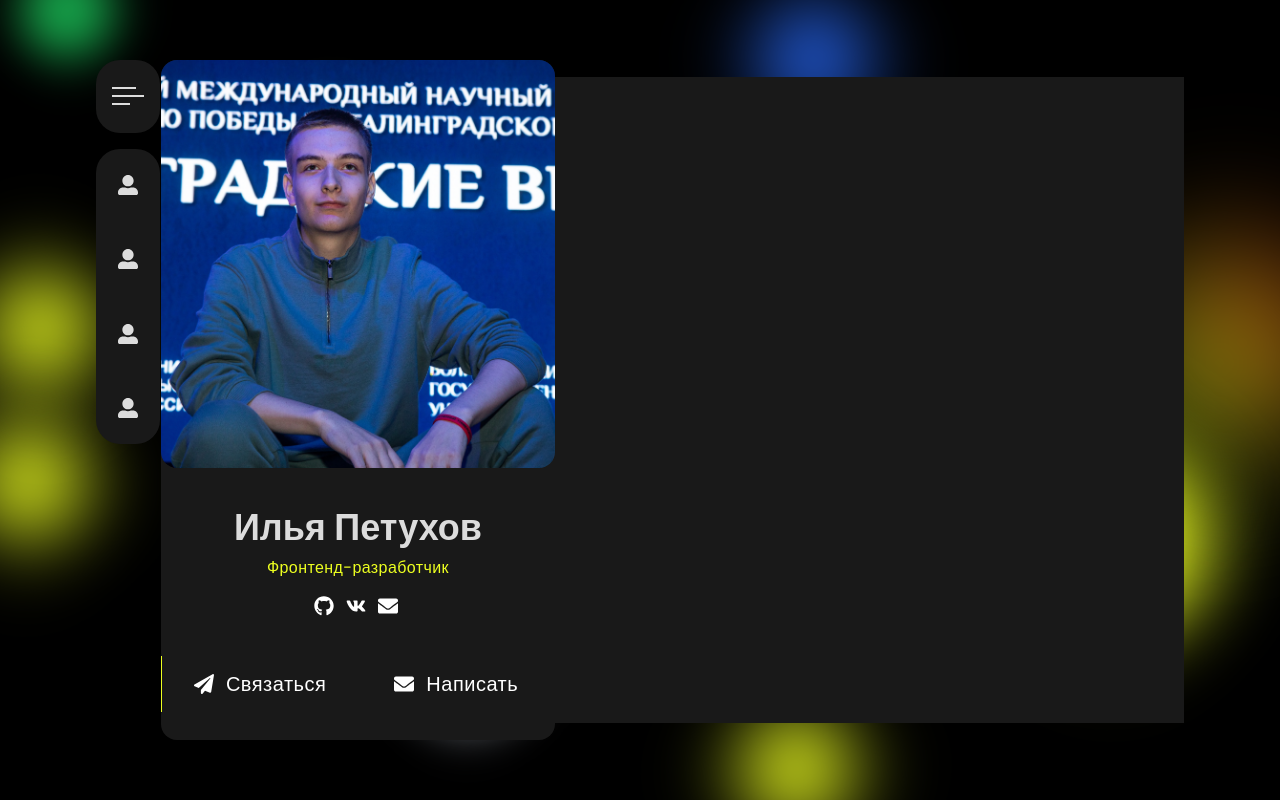
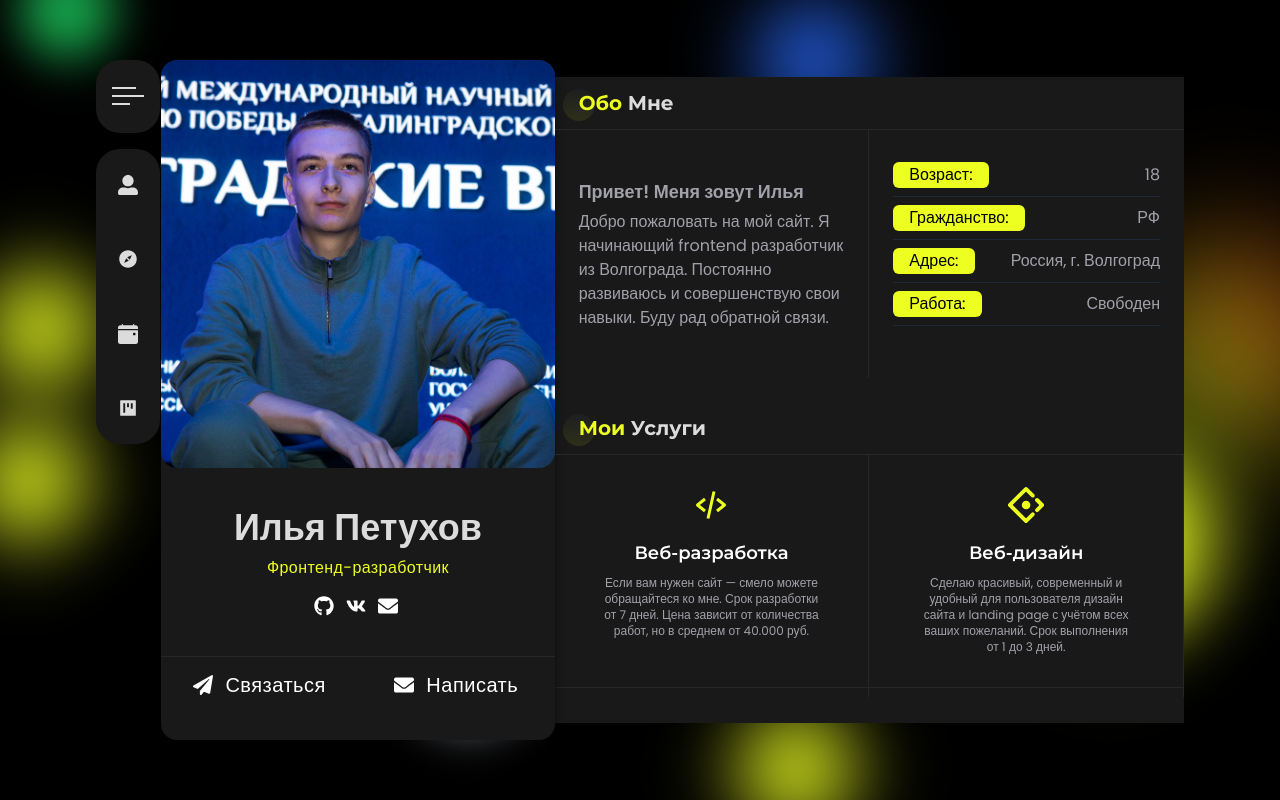
Before and after one commit to ilyapetuchov0/portfolio-vk, a React (Create React App) app: page / in a window 1280 px wide. Built offline with nearby package versions, Linux system fonts and the light colour scheme.

Commit message:
Added full content to about page

```diff
--- a/package.json
+++ b/package.json
@@ -10,6 +10,7 @@
     "react-dom": "^18.2.0",
     "react-icons": "^4.7.1",
     "react-scripts": "5.0.1",
+    "tailwind-scrollbar": "^2.1.0",
     "web-vitals": "^2.1.4"
   },
   "scripts": {
--- a/src/Home.js
+++ b/src/Home.js
@@ -2,6 +2,9 @@ import React from 'react'
 import Left from './components/home/Left'
 
 import { FaUserAlt } from 'react-icons/fa'
+import { AiFillCompass, AiFillProject } from 'react-icons/ai'
+import { BsFillCalendarEventFill } from 'react-icons/bs'
+import About from './components/about/About'
 
 const Home = () => {
   return (
@@ -18,16 +21,20 @@ const Home = () => {
           {/* Другие иконки */}
           <div className="w-full h-80 bg-bodyColor rounded-3xl py-6 flex flex-col items-center justify-between">
             <span className="w-full h-6 text-textColor text-xl flex items-center justify-center hover:text-designColor duration-300 cursor-pointer relative group"><FaUserAlt /><span className="absolute text-black font-medium text-sm bg-designColor px-2 py-[3px] rounded-xl left-0 translate-x-8 group-hover:translate-x-12 transition-all duration-300 z-20 opacity-0 group-hover:opacity-100">О себе</span></span>
-            <span className="w-full h-6 text-textColor text-xl flex items-center justify-center hover:text-designColor duration-300 cursor-pointer relative group"><FaUserAlt /><span className="absolute text-black font-medium text-sm bg-designColor px-2 py-[3px] rounded-xl left-0 translate-x-8 group-hover:translate-x-12 transition-all duration-300 z-20 opacity-0 group-hover:opacity-100">Навыки</span></span>
-            <span className="w-full h-6 text-textColor text-xl flex items-center justify-center hover:text-designColor duration-300 cursor-pointer relative group"><FaUserAlt /><span className="absolute text-black font-medium text-sm bg-designColor px-2 py-[3px] rounded-xl left-0 translate-x-8 group-hover:translate-x-12 transition-all duration-300 z-20 opacity-0 group-hover:opacity-100">Конкурсы</span></span>
-            <span className="w-full h-6 text-textColor text-xl flex items-center justify-center hover:text-designColor duration-300 cursor-pointer relative group"><FaUserAlt /><span className="absolute text-black font-medium text-sm bg-designColor px-2 py-[3px] rounded-xl left-0 translate-x-8 group-hover:translate-x-12 transition-all duration-300 z-20 opacity-0 group-hover:opacity-100">Работы</span></span>
+            <span className="w-full h-6 text-textColor text-xl flex items-center justify-center hover:text-designColor duration-300 cursor-pointer relative group"><AiFillCompass /><span className="absolute text-black font-medium text-sm bg-designColor px-2 py-[3px] rounded-xl left-0 translate-x-8 group-hover:translate-x-12 transition-all duration-300 z-20 opacity-0 group-hover:opacity-100">Навыки</span></span>
+            <span className="w-full h-6 text-textColor text-xl flex items-center justify-center hover:text-designColor duration-300 cursor-pointer relative group"><BsFillCalendarEventFill /><span className="absolute text-black font-medium text-sm bg-designColor px-2 py-[3px] rounded-xl left-0 translate-x-8 group-hover:translate-x-12 transition-all duration-300 z-20 opacity-0 group-hover:opacity-100">Конкурсы</span></span>
+            <span className="w-full h-6 text-textColor text-xl flex items-center justify-center hover:text-designColor duration-300 cursor-pointer relative group"><AiFillProject /><span className="absolute text-black font-medium text-sm bg-designColor px-2 py-[3px] rounded-xl left-0 translate-x-8 group-hover:translate-x-12 transition-all duration-300 z-20 opacity-0 group-hover:opacity-100">Работы</span></span>
           </div>
         </div>
         <div className="w-[94%] h-full bg-transparent flex items-center">
             {/* Делаем левую часть */}
             <Left />
             {/* Делаем правую часть */}
-            <div className="w-8/12 h-[95%] bg-bodyColor"></div>
+            <div className="w-8/12 h-[95%] bg-bodyColor">
+              <div className="w-full h-[96%] overflow-y-scroll scrollbar-thin scrollbar-thumb-[#646464]">
+                <About />
+              </div>
+            </div>
         </div>
     </div>
   )
--- /dev/null
+++ b/src/components/about/About.js
@@ -0,0 +1,17 @@
+import React from 'react'
+import Title from '../home/Title'
+import AboutMe from './AboutMe'
+import MyServices from './MyServices'
+
+const About = () => {
+  return (
+    <section id="about" className="w-full ">
+        <Title title="Обо" subTitle="Мне" />
+        <AboutMe />
+        <Title title="Мои" subTitle="услуги" />
+        <MyServices />
+    </section>
+  )
+}
+
+export default About
--- /dev/null
+++ b/src/components/about/AboutMe.js
@@ -0,0 +1,26 @@
+import React from 'react'
+
+const AboutMe = () => {
+  return (
+    <div className="flex pb-6">
+        <div className="w-1/2 text-zinc-400 borderRight flex flex-col p-6">
+            <div className="py-6">
+                <h2 className="font-semibold mb-1 text-lg">Привет! Меня зовут Илья</h2>
+                <p className="text-base leading-6">
+                    Добро пожаловать на мой сайт. Я начинающий frontend разработчик из Волгограда. Постоянно развиваюсь и совершенствую свои навыки. Буду рад обратной связи.
+                </p>
+            </div>
+        </div>
+        <div className="w-1/2 p-6">
+            <ul>
+                <li className="aboutRightLi"><span className="aboutRightLiSpan">Возраст:</span>18</li>
+                <li className="aboutRightLi"><span className="aboutRightLiSpan">Гражданство:</span>РФ</li>
+                <li className="aboutRightLi"><span className="aboutRightLiSpan">Адрес:</span>Россия, г. Волгоград</li>
+                <li className="aboutRightLi"><span className="aboutRightLiSpan">Работа:</span>Свободен</li>
+            </ul>
+        </div>
+    </div>
+  )
+}
+
+export default AboutMe
--- /dev/null
+++ b/src/components/about/MyServices.js
@@ -0,0 +1,36 @@
+import React from 'react'
+import ServicesCard from './ServicesCard'
+
+import { FaAppStoreIos } from 'react-icons/fa'
+import { BiCodeAlt } from 'react-icons/bi'
+import { AiTwotoneAppstore } from 'react-icons/ai'
+import { SiAntdesign } from 'react-icons/si'
+
+const MyServices = () => {
+  return (
+    <div className="grid grid-cols-2">
+        <ServicesCard
+          icon={<BiCodeAlt />}
+          title="Веб-разработка"
+          subTitle="Если вам нужен сайт — смело можете обращайтеся ко мне. Срок разработки от 7 дней. Цена зависит от количества работ, но в среднем от 40.000 руб."
+        />
+        <ServicesCard
+          icon={<SiAntdesign />}
+          title="Веб-дизайн"
+          subTitle="Сделаю красивый, современный и удобный для пользователя дизайн сайта и landing page с учётом всех ваших пожеланий. Срок выполнения от 1 до 3 дней."
+        />
+        <ServicesCard
+          icon={<FaAppStoreIos />}
+          title="Разработка мобильных приложений"
+          subTitle="Сделаю мобильное приложение под Android/IOS по нужному Вам дизайну. В своей работе использую React Native."
+        />
+        <ServicesCard
+          icon={<AiTwotoneAppstore />}
+          title="Техническая SEO оптимизация для сайта"
+          subTitle="Сделаю аудит технической внутренней оптимизации вашего сайта и скажу, какие пункты SEO у вас ещё не оптимизированы!"
+        />
+    </div>
+  )
+}
+
+export default MyServices
--- /dev/null
+++ b/src/components/about/ServicesCard.js
@@ -0,0 +1,17 @@
+import React from 'react'
+
+const ServicesCard = ({icon, title, subTitle}) => {
+  return (
+    <div className="py-8 px-6 flex flex-col items-center gap-2 borderRight borderBottom">
+        <span className="text-4xl text-designColor mb-2">
+            {icon}
+        </span>
+        <h2 className="font-titleFont text-center text-lg font-semibold">{title}</h2>
+        <p className="text-xs text-center text-zinc-400 px-6">
+            {subTitle}
+        </p>
+    </div>
+  )
+}
+
+export default ServicesCard
--- a/src/components/home/Left.js
+++ b/src/components/home/Left.js
@@ -5,7 +5,7 @@ import {FaVk, FaEnvelope, FaPaperPlane, FaGithub} from "react-icons/fa";
 
 const Left = () => {
   return (
-    <div className="w-5/12 h-full bg-bodyColor rounded-2xl">
+    <div className="w-5/12 h-full bg-bodyColor rounded-2xl shadow-testShadow z-10">
         <div className="w-full h-3/5">
             <img className="w-full h-full object-cover rounded-2xl" src={avatarImg} alt="Avatat img" loading="priority" />
         </div>
@@ -23,10 +23,10 @@ const Left = () => {
             {/* Делаем кнопочки */}
             <div className="flex h-14">
                 <a className="w-1/2 text-xl tracking-wide hover:text-designColor duration-300" href="#" target="_blank" rel="noreferrer">
-                    <span className="w-full h-full flex justify-center items-center gap-3 borderLeft"><FaPaperPlane />Связаться </span>
+                    <span className="w-full h-full flex justify-center items-center gap-3 borderTop"><FaPaperPlane />Связаться </span>
                 </a>
                 <a className="w-1/2 text-xl tracking-wide hover:text-designColor duration-300" href="#" target="_blank" rel="noreferrer">
-                    <span className="w-full h-full flex justify-center items-center gap-3"><FaEnvelope />Написать </span>
+                    <span className="w-full h-full flex justify-center items-center gap-3 borderTop"><FaEnvelope />Написать </span>
                 </a>
             </div>
         </div>
--- /dev/null
+++ b/src/components/home/Title.js
@@ -0,0 +1,12 @@
+import React from 'react'
+
+const Title = ({title, subTitle}) => {
+  return (
+    <h1 className="font-titleFont font-bold text-xl capitalize text-textColor relative z-10 px-6 py-3 borderBottom group">
+        <span className="text-designColor">{title}</span> {subTitle}{" "}
+        <span className="w-8 h-8 bg-gradient-to-t from-designColor to-gray-600 inline-block rounded-full absolute left-2 top-3 opacity-10 -z-10 translate-x-0 group-hover:translate-x-24 transition-transform duration-500"></span>
+    </h1>
+  )
+}
+
+export default Title
--- a/src/index.css
+++ b/src/index.css
@@ -6,22 +6,30 @@
 
 @layer components {
   .borderTop {
-    @apply border-t-[1px] border-t-designColor;
+    @apply border-t-[1px] border-t-zinc-800;
   }
 
   .borderBottom {
-    @apply border-b-[1px] border-b-designColor;
+    @apply border-b-[1px] border-b-zinc-800;
   }
 
   .borderRight {
-    @apply border-r-[1px] border-r-designColor;
+    @apply border-r-[1px] border-r-zinc-800;
   }
 
   .borderLeft {
-    @apply border-l-[1px] border-l-designColor;
+    @apply border-l-[1px] border-l-zinc-800;
   }
 
   .borderAll {
-    @apply border-[1px] border-designColor;
+    @apply border-[1px] border-zinc-800;
   }
+
+  .aboutRightLi {
+    @apply text-zinc-400 text-base font-normal flex justify-between items-center border-b-[1px] border-gray-800 py-2;
+  }
+  .aboutRightLiSpan {
+    @apply bg-designColor text-black px-4 py-[1px] rounded-md;
+  }
+
 }
--- a/tailwind.config.js
+++ b/tailwind.config.js
@@ -32,5 +32,5 @@ module.exports = {
       },
     },
   },
-  plugins: [],
+  plugins: [require('tailwind-scrollbar')],
 }
```
Also changed, not shown: 1 other file (tests, documents, lock files or other folders).
